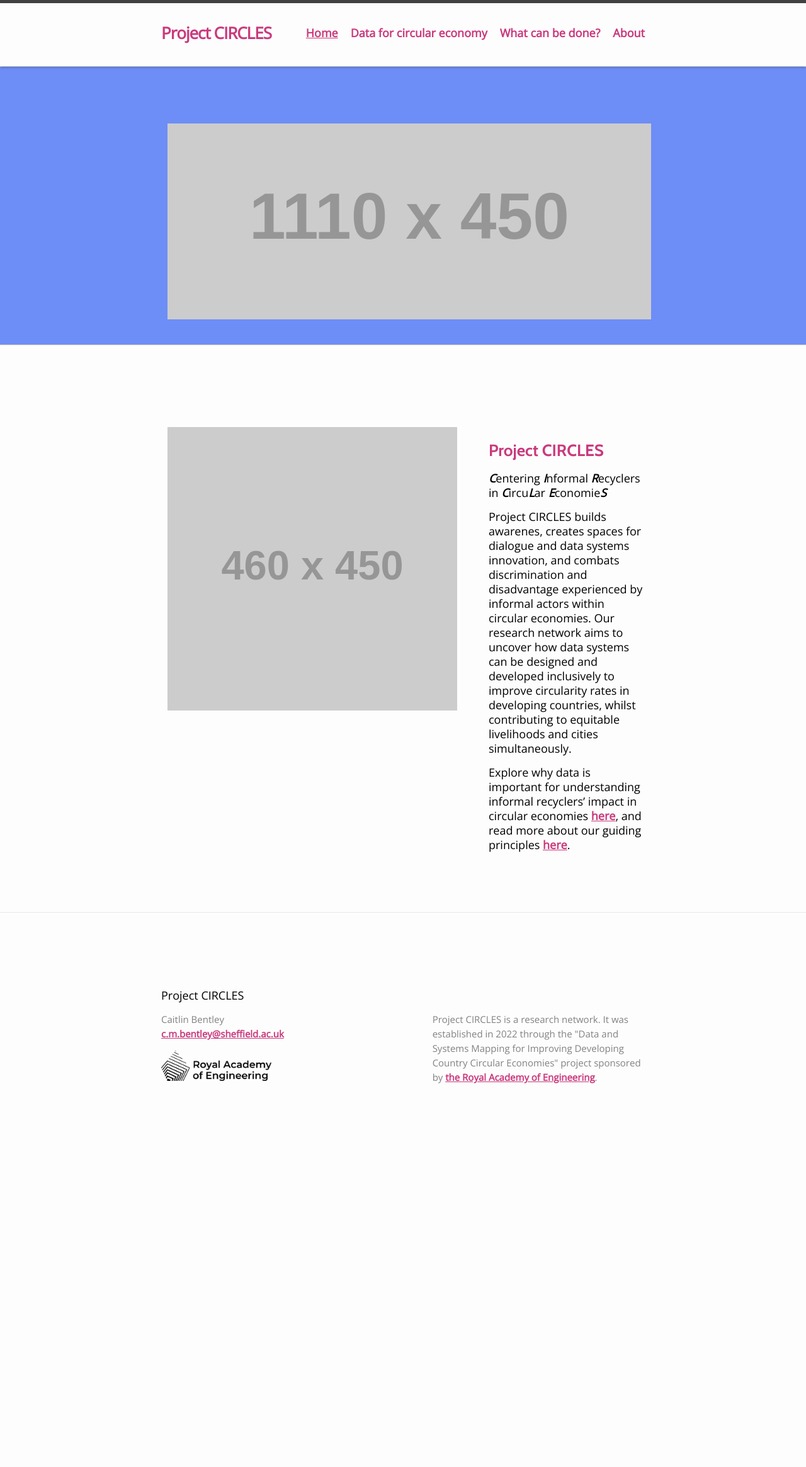
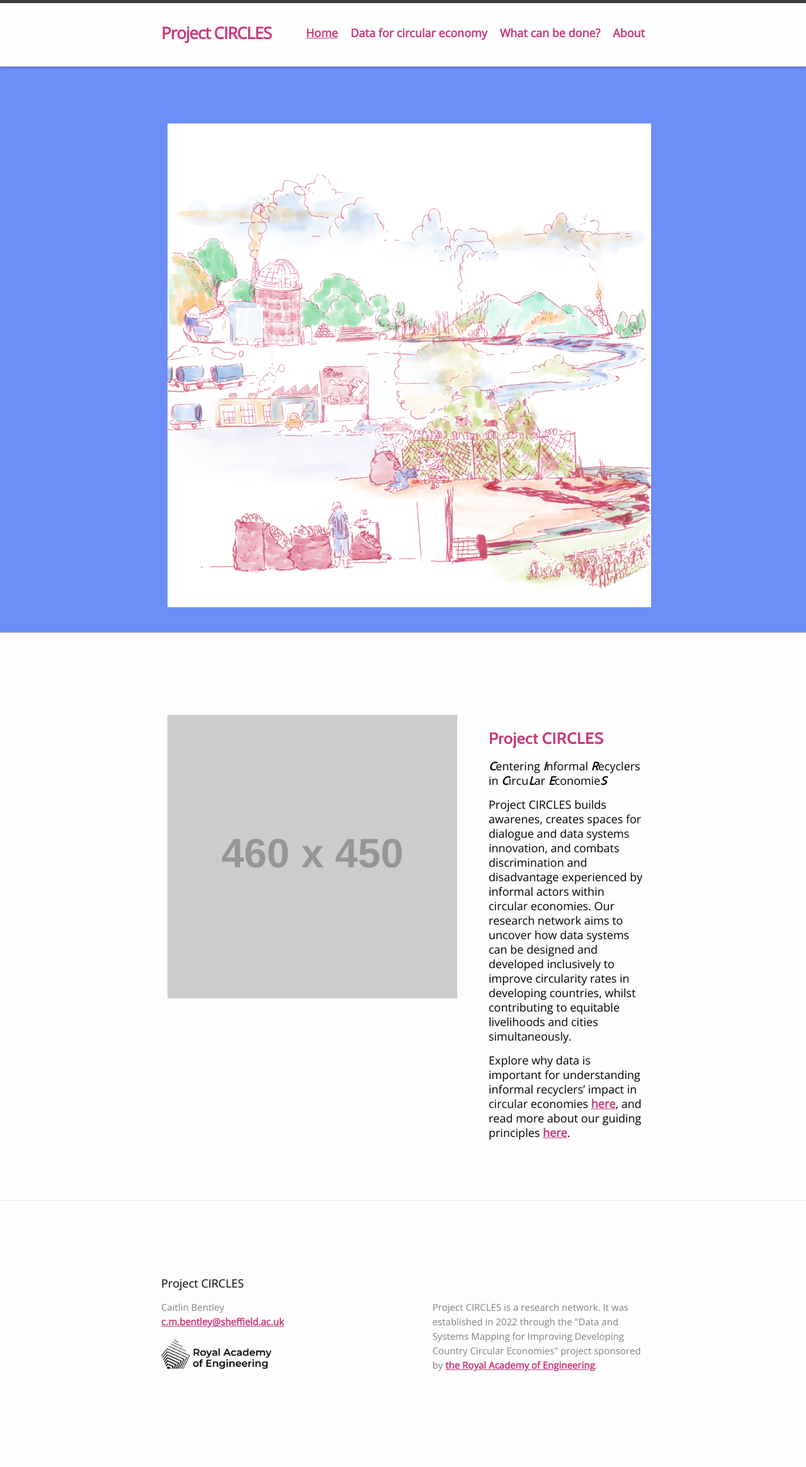
Before and after one commit to yadurajiv/CircularEconomies, a Jekyll site: the page built from index.markdown, in a window 1280 px wide. Shown: the whole page at 63% size. Built offline with Jekyll 4.4.1, drawn with Linux system fonts in a browser that asks for light colours; before the commit the page ends 1872 px from its top, so only the background shows below that.

Commit message:
Update index.markdown
added banner to site

```diff
--- a/index.markdown
+++ b/index.markdown
@@ -5,7 +5,7 @@ weight: 1
 ---
 <div class="section one">
 <div class="image">
-<img src="https://via.placeholder.com/1110x450"  />
+<img src="/assets/images/banner_1024.png"  />
 </div>
 </div>
 
```
